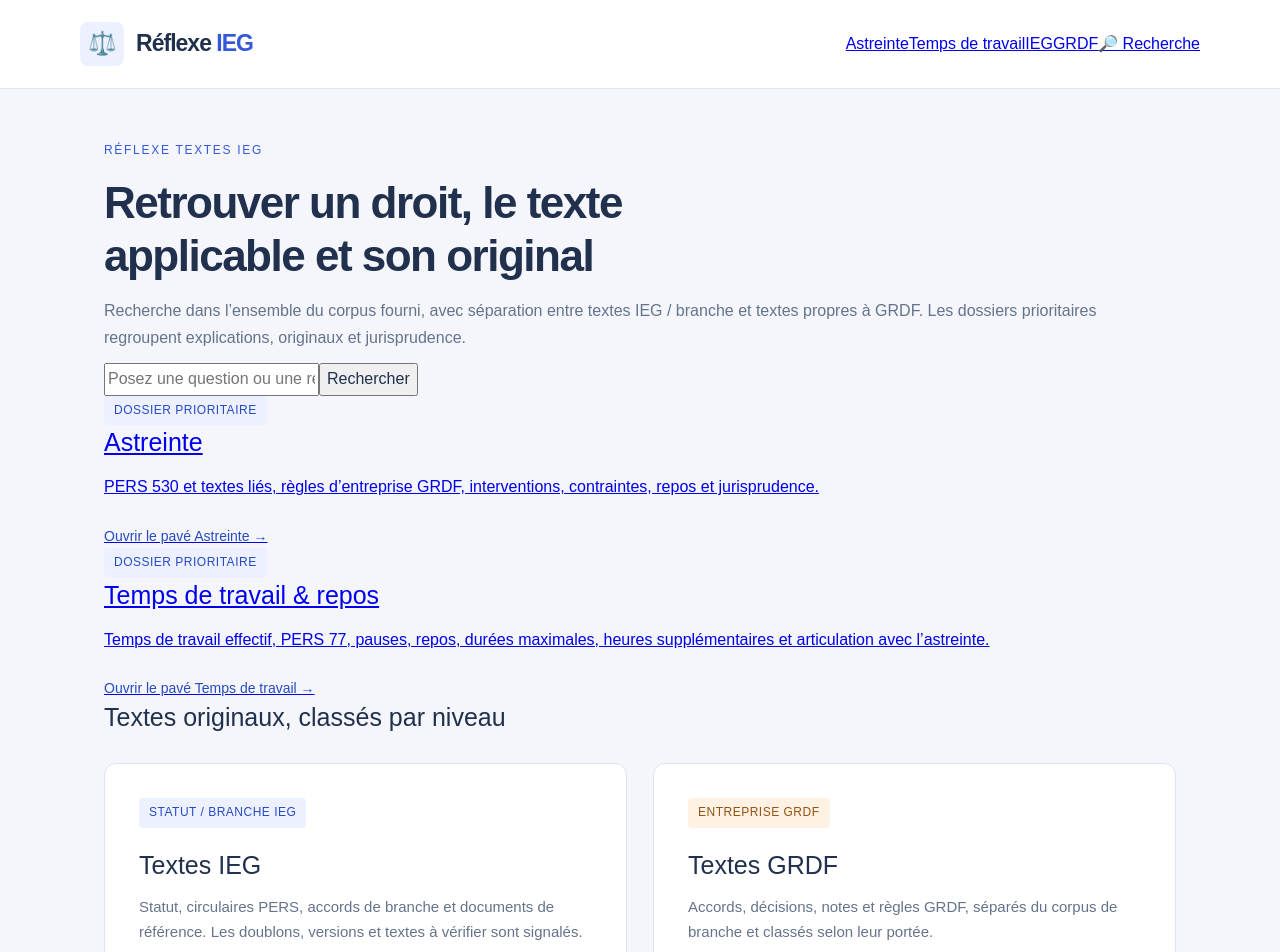
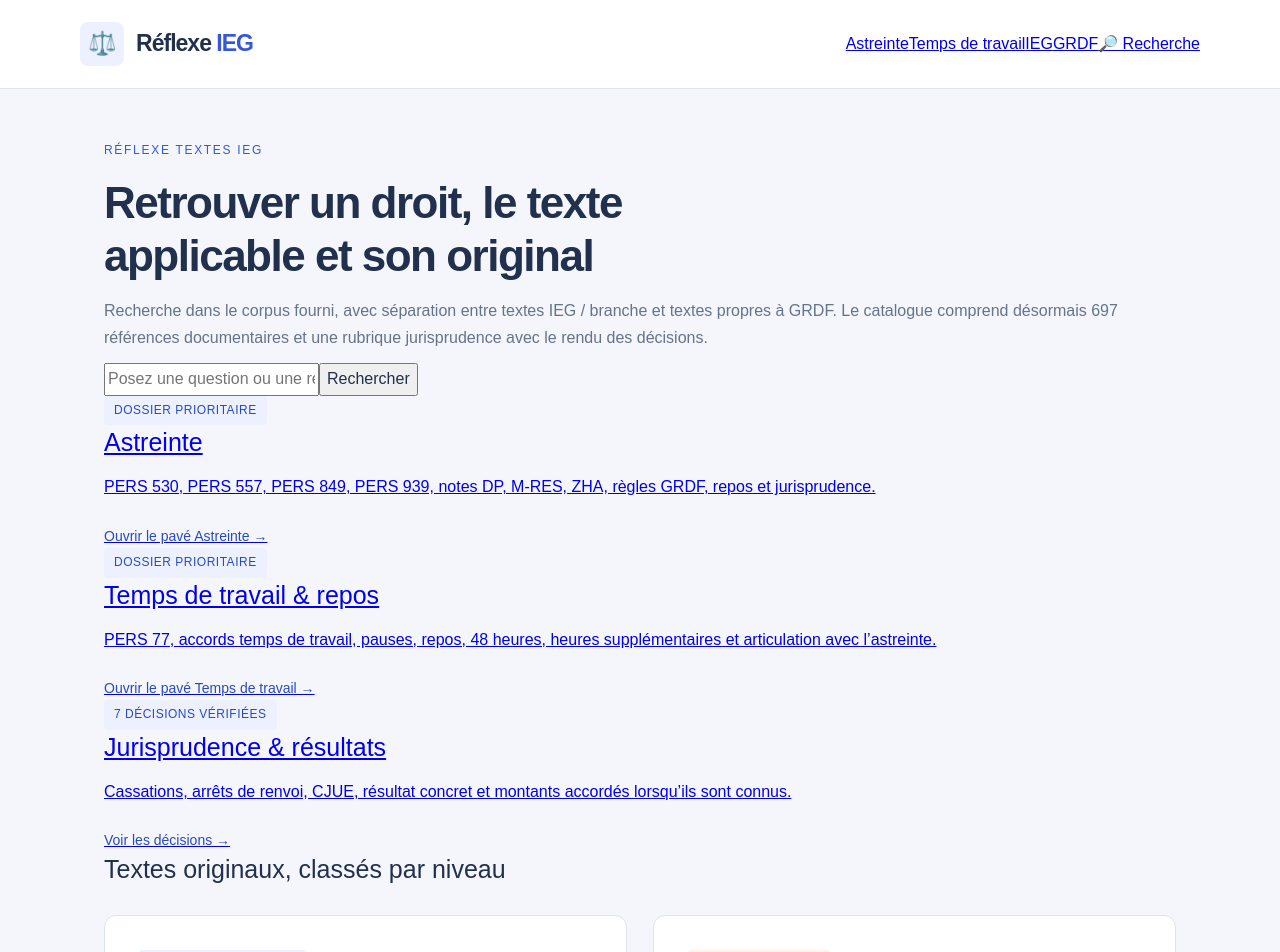
Before and after one commit to hajjitoufik4-eng/reflexe-textes-ieg-v21, a Next.js app: page / in a window 1280 px wide. Shown: the top 952 px of the page. Built offline with nearby package versions, Linux system fonts and the light colour scheme.

Commit message:
Afficher le corpus complet et la jurisprudence sur l’accueil

```diff
--- a/src/app/page.jsx
+++ b/src/app/page.jsx
@@ -3,18 +3,19 @@ export default function Home() {
   return <>
     <div className="eyebrow">Réflexe Textes IEG</div>
     <h1>Retrouver un droit, le texte applicable et son original</h1>
-    <p className="muted">Recherche dans l’ensemble du corpus fourni, avec séparation entre textes IEG / branche et textes propres à GRDF. Les dossiers prioritaires regroupent explications, originaux et jurisprudence.</p>
+    <p className="muted">Recherche dans le corpus fourni, avec séparation entre textes IEG / branche et textes propres à GRDF. Le catalogue comprend désormais 697 références documentaires et une rubrique jurisprudence avec le rendu des décisions.</p>
     <form className="searchbox" action="/recherche"><input name="q" placeholder="Posez une question ou une référence : astreinte, 48 h, repos, PERS 530, repas…" aria-label="Recherche"/><button>Rechercher</button></form>
 
     <div className="priority-grid">
-      <Link className="priority astreinte" href="/dossiers/astreinte"><span className="stamp">DOSSIER PRIORITAIRE</span><h2>Astreinte</h2><p>PERS 530 et textes liés, règles d’entreprise GRDF, interventions, contraintes, repos et jurisprudence.</p><span className="arrow">Ouvrir le pavé Astreinte →</span></Link>
-      <Link className="priority temps" href="/dossiers/temps-de-travail"><span className="stamp">DOSSIER PRIORITAIRE</span><h2>Temps de travail & repos</h2><p>Temps de travail effectif, PERS 77, pauses, repos, durées maximales, heures supplémentaires et articulation avec l’astreinte.</p><span className="arrow">Ouvrir le pavé Temps de travail →</span></Link>
+      <Link className="priority astreinte" href="/dossiers/astreinte"><span className="stamp">DOSSIER PRIORITAIRE</span><h2>Astreinte</h2><p>PERS 530, PERS 557, PERS 849, PERS 939, notes DP, M-RES, ZHA, règles GRDF, repos et jurisprudence.</p><span className="arrow">Ouvrir le pavé Astreinte →</span></Link>
+      <Link className="priority temps" href="/dossiers/temps-de-travail"><span className="stamp">DOSSIER PRIORITAIRE</span><h2>Temps de travail & repos</h2><p>PERS 77, accords temps de travail, pauses, repos, 48 heures, heures supplémentaires et articulation avec l’astreinte.</p><span className="arrow">Ouvrir le pavé Temps de travail →</span></Link>
+      <Link className="priority justice" href="/jurisprudence"><span className="stamp">7 DÉCISIONS VÉRIFIÉES</span><h2>Jurisprudence & résultats</h2><p>Cassations, arrêts de renvoi, CJUE, résultat concret et montants accordés lorsqu’ils sont connus.</p><span className="arrow">Voir les décisions →</span></Link>
     </div>
 
     <h2 className="section-title">Textes originaux, classés par niveau</h2>
     <div className="corpora">
-      <Link className="corpus" href="/corpus/ieg"><span className="stamp">STATUT / BRANCHE IEG</span><h2>Textes IEG</h2><p>Statut, circulaires PERS, accords de branche et documents de référence. Les doublons, versions et textes à vérifier sont signalés.</p><span className="arrow">Parcourir le corpus IEG ↗</span></Link>
-      <Link className="corpus" href="/corpus/grdf"><span className="stamp grdf">ENTREPRISE GRDF</span><h2>Textes GRDF</h2><p>Accords, décisions, notes et règles GRDF, séparés du corpus de branche et classés selon leur portée.</p><span className="arrow">Parcourir le corpus GRDF ↗</span></Link>
+      <Link className="corpus" href="/corpus/ieg"><span className="stamp">STATUT / BRANCHE IEG</span><h2>Textes IEG</h2><p>Statut, circulaires PERS, notes DP, circulaires N, accords de branche et documents utiles. Les décisions d’extension fournies sont également indexées.</p><span className="arrow">Parcourir le corpus IEG ↗</span></Link>
+      <Link className="corpus" href="/corpus/grdf"><span className="stamp grdf">ENTREPRISE GRDF</span><h2>Textes GRDF</h2><p>Accords, décisions, notes métier et RH, règles nationales et documents Île-de-France, séparés du corpus de branche.</p><span className="arrow">Parcourir le corpus GRDF ↗</span></Link>
     </div>
   </>;
 }
```
